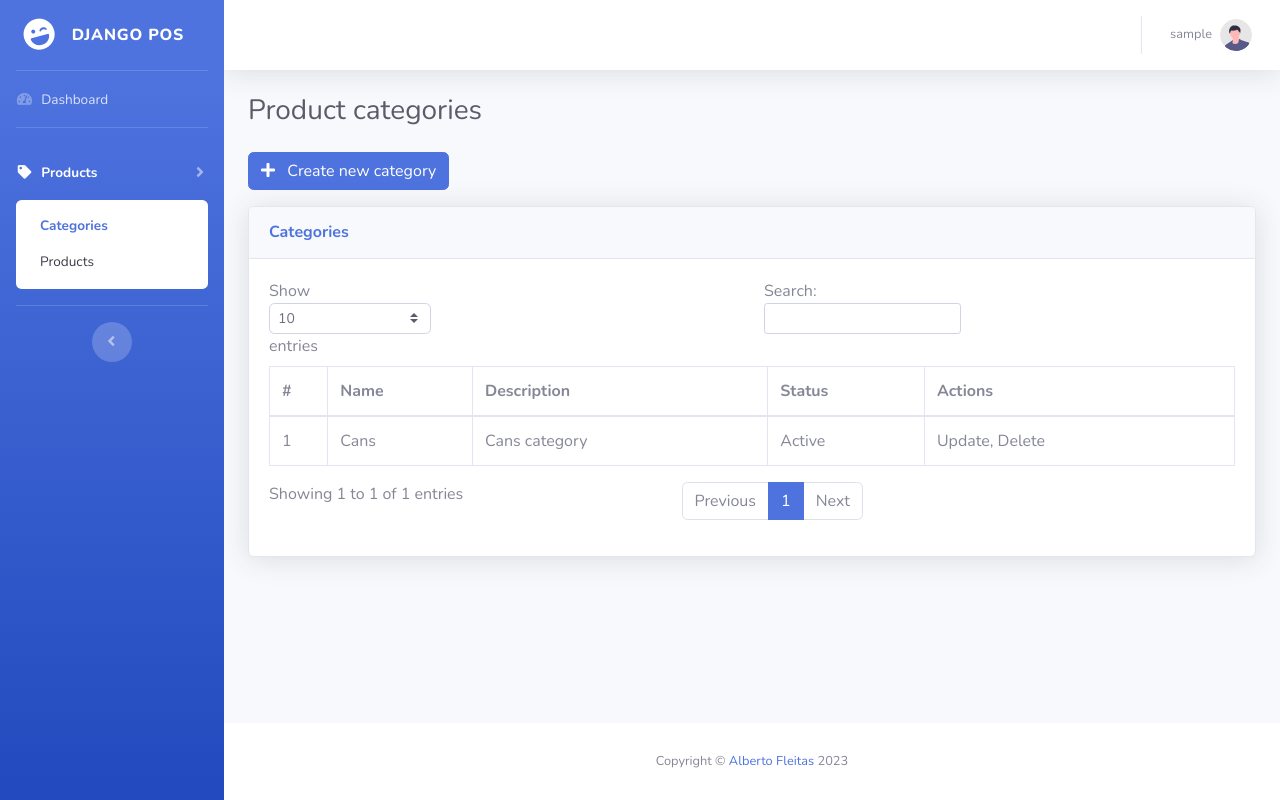
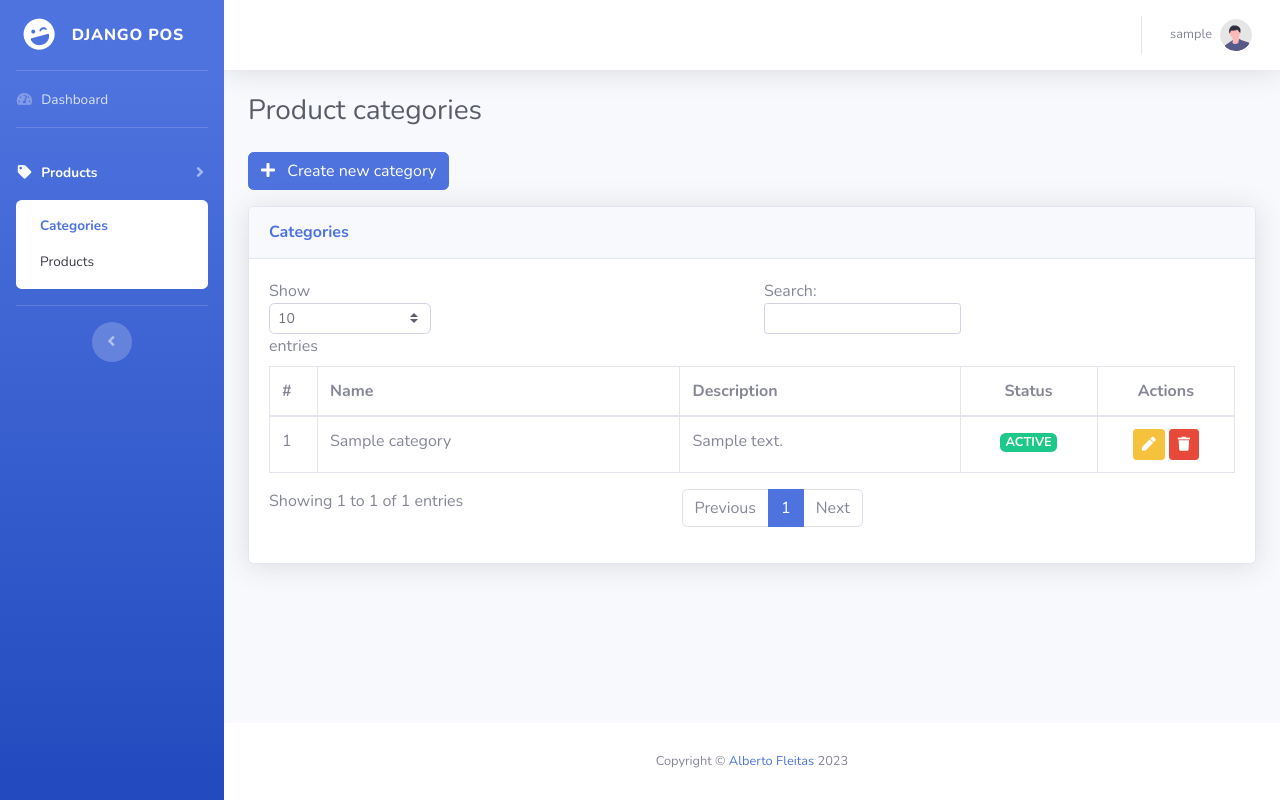
Before and after one commit to betofleitass/django_point_of_sale, a Django app: page /products/categories in a window 1280 px wide. Run offline with Django 4.2, Linux system fonts and the light colour scheme; a user stored in the database is signed in; tables that the repository leaves empty hold one stand-in row (values such as "Sample post"); some libraries are stand-ins or nearby versions.

Commit message:
update: categories table

```diff
--- a/django_pos/static/js/dissapear_messages.js
+++ b/django_pos/static/js/dissapear_messages.js
@@ -1,7 +1,9 @@
 // Suppose the 'id' attribute of element is `message_container`.
 var message_ele = document.getElementById("message_js");
 
-setTimeout(function () {
-    message_ele.style.display = "none";
-}, 3000);
-// Timeout is 3 sec, you can change it
+if (typeof message_ele !== "undefined" && message_ele.value == '') {
+    setTimeout(function () {
+        message_ele.style.display = "none";
+    }, 3000);
+    // Timeout is 3 sec, you can change it
+}
--- a/django_pos/templates/products/categories.html
+++ b/django_pos/templates/products/categories.html
@@ -34,24 +34,45 @@
         </div>
         <div class="card-body">
             <div class="table-responsive">
-                <table class="table table-bordered" id="dataTable" width="100%" cellspacing="0">
+                <table class="table table-bordered table-hover" id="dataTable" width="100%" cellspacing="0">
                     <thead>
                         <tr>
-                            <th>#</th>
+                            <th style="width:7%">#</th>
                             <th>Name</th>
                             <th>Description</th>
-                            <th>Status</th>
-                            <th>Actions</th>
+                            <th class="text-center" style="width:15%">Status</th>
+                            <th class="text-center" style="width:15%">Actions</th>
                         </tr>
                     </thead>
                     <tbody>
+                        {% for c in categories %}
                         <tr>
-                            <td>1</td>
-                            <td>Cans</td>
-                            <td>Cans category</td>
-                            <td>Active</td>
-                            <td>Update, Delete</td>
+                            <td>{{forloop.counter}}</td>
+                            <td>{{c.name}}</td>
+                            <td>{{c.description}}</td>
+                            {% if c.status == "ACTIVE" %}
+                            <td class="text-center">
+                                <span class="badge badge-success" style="font-size:0.8em;">{{c.status}}</span>
+                            </td>
+                            {% elif c.status == "INACTIVE" %}
+                            <td class="text-center">
+                                <span class="badge badge-danger" style="font-size:0.8em;">{{c.status}}</span>
+                            </td>
+                            {% endif %}
+                            <td class="text-center">
+                                <a href="#" class="text-decoration-none">
+                                    <button type="button" class="btn btn-warning btn-sm" data-bs-toggle="tooltip" title="Update category">
+                                        <i class="fas fa-pen"></i>
+                                    </button>
+                                </a>
+                                <a href="#" class="text-decoration-none">
+                                    <button type="button" class="btn btn-danger btn-sm" data-bs-toggle="tooltip" title="Delete category">
+                                        <i class="fas fa-trash"></i>
+                                    </button>
+                                </a>
+                            </td>
                         </tr>
+                        {% endfor %}
                     </tbody>
                 </table>
             </div>
--- a/django_pos/templates/products/categories_add.html
+++ b/django_pos/templates/products/categories_add.html
@@ -19,11 +19,11 @@
                 <div class="form-row">
                     <div class="form-group col-md-8">
                         <label for="inputDescription">Name</label>
-                        <input type="text" class="form-control" name="name" placeholder="Drinks...">
+                        <input type="text" class="form-control" name="name" placeholder="Drinks..." required>
                     </div>
                     <div class="form-group col-md-4">
                         <label for="state">State</label>
-                        <select name="state" class="form-control">
+                        <select name="state" class="form-control" required>
                             {% for status in category_status %}
                             <option value="{{status.0}}">{{status.1}}</option>
                             {% endfor %}
@@ -34,7 +34,7 @@
                 <div class="form-row">
                     <div class="form-group col-md-12">
                         <label for="inputDescription">Description 2</label>
-                        <input type="text" name="description" class="form-control" placeholder="Drinks and beverages..">
+                        <input type="text" name="description" class="form-control" placeholder="Drinks and beverages.." required>
                     </div>
                 </div>
 
```
